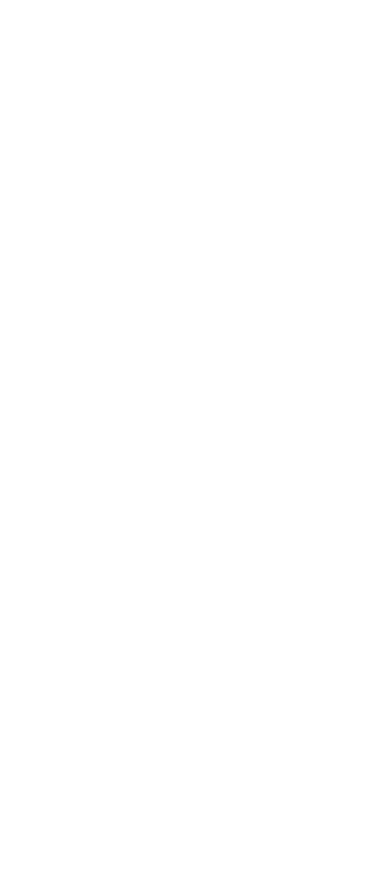
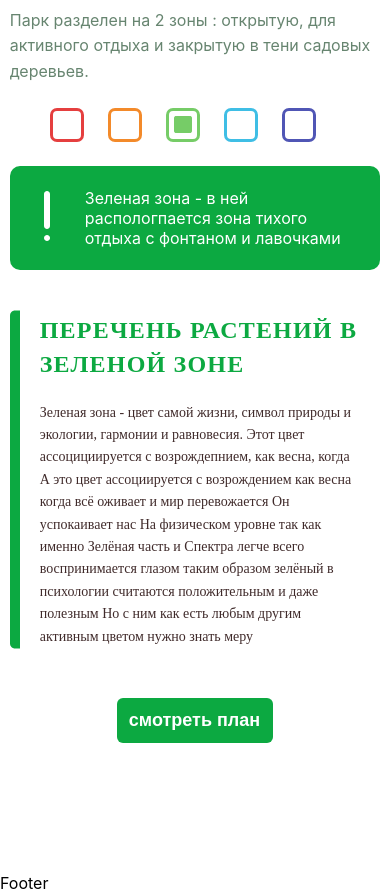
Before and after one commit to PasterIvan/garden, a React (Create React App) app: page /#/main in a window 390 px wide. Shown: the part 1961-2854 px from the top of the page. Before the commit the page ends 1881 px from the top, so only its background shows below. Built offline with nearby package versions, Linux system fonts and the light colour scheme.

Commit message:
Main: Picture, Info, Plan готово с адаптацией

```diff
--- a/src/components/c2-Body/b1-Main/Main.tsx
+++ b/src/components/c2-Body/b1-Main/Main.tsx
@@ -11,10 +11,10 @@ import {Gallery} from "./m7-Gallery/Gallery";
 export const Main = () => {
     return (
         <div className={style.main}>
-           <Picture/>
+            <Picture/>
             <Info/>
-            {/* <GardenPlan/>
-            <Cards/>
+           <GardenPlan/>
+             {/*<Cards/>
             <Gardener/>
             <Festival/>
             <Gallery/>*/}
--- a/src/components/c2-Body/b1-Main/m2-Info/Info.module.css
+++ b/src/components/c2-Body/b1-Main/m2-Info/Info.module.css
@@ -5,9 +5,14 @@
     justify-content: space-between;
     align-items: center;
 }
+
+@media (max-width: 1023px) {
+    .info {
+        width: 95%;
+    }
+}
 @media (max-width: 906px) {
     .info {
-        width: 95%;
         flex-direction: column;
     }
 }
--- a/src/components/c2-Body/b1-Main/m3-GardenPlan/GardenPlan.module.css
+++ b/src/components/c2-Body/b1-Main/m3-GardenPlan/GardenPlan.module.css
@@ -1,37 +1,39 @@
 .plan {
-    width: 100%;
+    width: 87.5%;
     display: flex;
     justify-content: space-between;
+    align-items: center;
+    margin: 130px 0 130px auto;
 }
 
 .column {
+    width: 100%;
+    height: 100%;
     display: flex;
     flex-direction: column;
     justify-content: space-evenly;
+    margin-right: 24px;
 }
 
 .header {
     display: flex;
     flex-direction: column;
-    min-height: 126px;
-    justify-content: space-between;
+    margin-bottom: 64px;
+    justify-content: space-evenly;
 }
 
 
 .headerTitle {
-    max-width: 530.77px;
-    min-height: 60px;
     font-style: normal;
     font-weight: 900;
     font-size: 46px;
     line-height: 60px;
     letter-spacing: 0.05em;
     color: #0CA941;
+    margin-bottom: 24px;
 }
 
 .headerText {
-    max-width: 530.77px;
-    height: 52px;
     font-style: normal;
     font-weight: 400;
     font-size: 16px;
@@ -46,35 +48,57 @@
     appearance: none;
 }
 
+.planBodyTitle {
+    font-family: 'Poppins';
+    font-style: normal;
+    font-weight: 700;
+    font-size: 24px;
+    line-height: 140%;
+    display: flex;
+    align-items: center;
+    letter-spacing: 0.05em;
+    padding: 20px 50px 20px 20px;
+}
+
+.planBodyText {
+    font-family: 'Rubik';
+    font-style: normal;
+    font-weight: 400;
+    font-size: 14px;
+    line-height: 160%;
+    color: #402B2B;
+    padding: 20px;
+    align-self: stretch;
+}
 
 .buttons-red input:checked::before {
     content: url("./img/blockRed.svg");
     display: block;
     position: absolute;
 }
+
 .buttons-orange input:checked::before {
     content: url("./img/blockOrange.svg");
     display: block;
     position: absolute;
+}
 
-}
 .buttons-green input:checked::before {
     content: url("./img/blockGreen.svg");
     display: block;
     position: absolute;
+}
 
-}
 .buttons-blue input:checked::before {
     content: url("./img/blockBlue.svg");
     display: block;
     position: absolute;
+}
 
-}
 .buttons-violet input:checked::before {
     content: url("./img/blockViolet.svg");
     display: block;
     position: absolute;
-
 }
 
 .buttons label {
@@ -90,8 +114,7 @@
     align-items: center;
     padding: 22px 34px;
     gap: 34px;
-    width: 433px;
-    height: 110px;
+    width: 100%;
     border-radius: 10px;
     margin: 24px 100px 24px 0;
 }
@@ -121,84 +144,153 @@
 }
 
 .planBody-red {
-    max-width: 499px;
-    height: 338px;
+    width: 100%;
     display: flex;
     align-items: center;
     color: #E53F3F;
 }
+
 .planBody-red::before {
     content: url("img/lineRed.svg");
 }
+
 .planBody-orange {
-    max-width: 499px;
-    height: 338px;
+    width: 100%;
     display: flex;
     align-items: center;
     color: #F38A2A;
 }
+
 .planBody-orange::before {
     content: url("img/lineOrange.svg");
 }
+
 .planBody-green {
-    max-width: 499px;
-    height: 338px;
+    width: 100%;
     display: flex;
     align-items: center;
     color: #0CA941;
 }
+
 .planBody-green::before {
     content: url("img/lineGreen.svg");
 }
+
 .planBody-blue {
-    max-width: 499px;
-    height: 338px;
+    width: 100%;
     display: flex;
     align-items: center;
     color: #3FBEE5;
 }
+
 .planBody-blue::before {
     content: url("img/lineBlue.svg");
 }
+
 .planBody-violet {
-    max-width: 499px;
-    height: 338px;
+    width: 100%;
     display: flex;
     align-items: center;
     color: #5056B5;
 }
+
 .planBody-violet::before {
     content: url("img/lineViolet.svg");
 }
 
-.planBodyTitle {
-    font-family: 'Poppins';
-    font-style: normal;
-    font-weight: 700;
-    font-size: 24px;
-    line-height: 140%;
-    display: flex;
-    align-items: center;
-    letter-spacing: 0.05em;
-    padding: 20px 50px 20px 20px;
-}
 
-.planBodyText {
-    font-family: 'Rubik';
-    font-style: normal;
-    font-weight: 400;
-    font-size: 14px;
-    line-height: 160%;
-    color: #402B2B;
-    padding: 20px;
-    align-self: stretch;
-}
-
-.plan::after {
+.picture::after {
     content: url("./img/plan.svg");
     position: relative;
-    width: 50%;
+    width: 100%;
     left: 0;
     top: 0;
     z-index: -5;
 }
+
+.picture button {
+    display: none;
+}
+
+@media (max-width: 1599px) {
+    .plan {
+        width: 75%;
+        display: flex;
+        flex-direction: column;
+        justify-content: space-between;
+        align-items: center;
+        margin: 130px auto;
+    }
+
+    .column {
+        display: flex;
+        flex-direction: row;
+        justify-content: space-evenly;
+        margin: 0 0 30px 0;
+    }
+
+    .header {
+        margin-bottom: 24px;
+    }
+
+    .headerTitle {
+        margin-bottom: 5px;
+    }
+}
+
+@media (max-width: 1023px) {
+    .plan {
+        width: 95%;
+    }
+
+    .planBodyTitle {
+        padding: 20px 20px 0px 20px;
+    }
+}
+
+@media (max-width: 768px) {
+    .column {
+        display: flex;
+        flex-direction: column;
+        justify-content: space-evenly;
+    }
+
+    .header {
+        align-items: center;
+    }
+
+    .headerText {
+        padding: 0;
+    }
+
+    .buttons {
+        display: flex;
+        flex-direction: column;
+        align-items: center;
+        padding: 0;
+    }
+
+    .buttons div {
+
+        margin: 20px 0 0 0;
+    }
+
+    .picture::after {
+        display: none;
+    }
+
+    .picture button {
+        display: block;
+        width: 156px;
+        height: 45px;
+        background: #0CA941;
+        border: none;
+        border-radius: 6px;
+        color: #FFFFFF;
+        font-style: normal;
+        font-weight: 700;
+        font-size: 18px;
+        line-height: 21px;
+        margin-right: 1px;
+    }
+}
--- a/src/components/c2-Body/b1-Main/m3-GardenPlan/GardenPlan.tsx
+++ b/src/components/c2-Body/b1-Main/m3-GardenPlan/GardenPlan.tsx
@@ -91,6 +91,14 @@ export const GardenPlan = () => {
     return (
         <div className={style.plan}>
             <div className={style.column}>
+                <div style={{
+                    width: '100%',
+                    display: "flex",
+                    flexDirection: 'column',
+                    justifyContent: "space-between",
+                    marginRight: "24px",
+                    padding: "24px 0"
+                }}>
                     <div className={style.header}>
                         <div className={style.headerTitle}>
                             ПЛАН САДА
@@ -101,9 +109,9 @@ export const GardenPlan = () => {
                     </div>
                     <div className={style.buttons}>
 
-                    <span className={style['buttons-'+theme]} >
+                    <span className={style['buttons-' + theme]}>
                         <SuperRadio
-                            className={style['button-'+theme] }
+                            className={style['button-' + theme]}
                             options={themes}
                             value={theme}
                             onChangeOption={onChangeCallback}
@@ -114,6 +122,7 @@ export const GardenPlan = () => {
                             {themeTexts.textButton}
                         </div>
                     </div>
+                </div>
                 <div className={style['planBody-' + theme]}>
                     <div className={style.planBodyInfo}>
                         <div className={style.planBodyTitle}>{themeTexts.title}</div>
@@ -121,6 +130,9 @@ export const GardenPlan = () => {
                     </div>
                 </div>
             </div>
+            <div className={style.picture}>
+                <button>смотреть план</button>
+            </div>
         </div>
     );
 }
```
Lines whose indentation alone changed are shown as unchanged.
